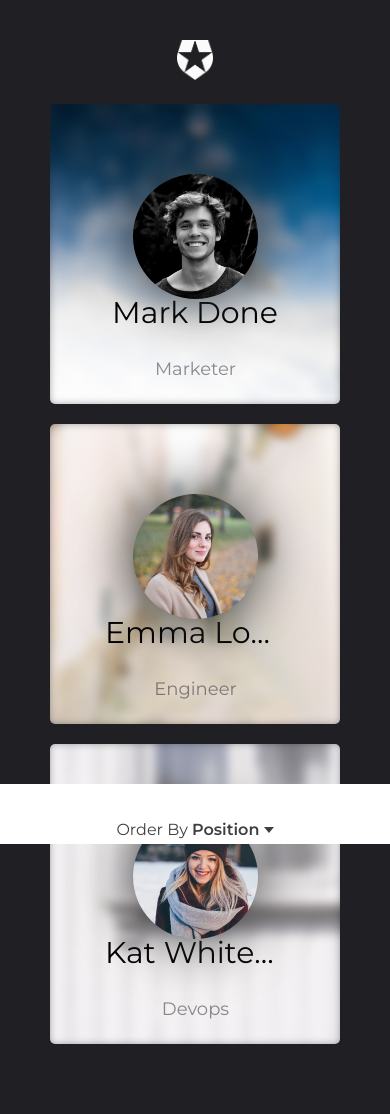
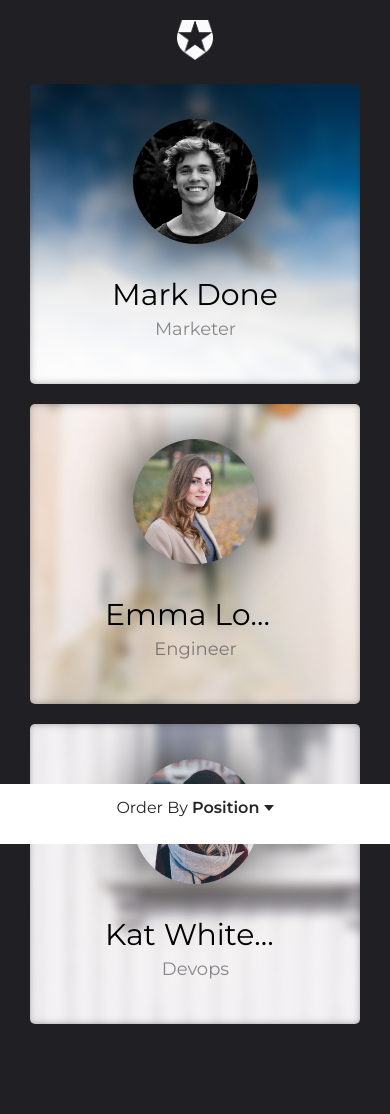
Before and after one commit to DashaDaria/ui-mock, a PHP site: page / in a window 390 px wide. After the commit the page ends 1024 px from the top, so only its background shows below. Run offline with PHP 8.4, Linux system fonts and the light colour scheme.

Commit message:
small pixel changes

```diff
--- a/style.css
+++ b/style.css
@@ -37,8 +37,8 @@ body {
 .navigation .order-filter p {
   position: relative;
   display: inline-block;
-  line-height: 60px;
-  opacity: 0.75;
+  line-height: 15px;
+  opacity: 0.85;
 
 }
 
@@ -146,12 +146,18 @@ body {
 }
 
 @media screen and (max-width: 820px) {
+
+  body {
+    margin: 20px 30px 50px 30px;
+  }
+
   .profile-container .profile .content .info .name p {
     display:inline-block;
     width:180px;
     white-space: nowrap;
     overflow:hidden !important;
     text-overflow: ellipsis;
+    margin-bottom: -12px;
   }
 
   .order-filter .caret {
@@ -159,14 +165,14 @@ body {
   }
 
   .profile-container .profile .content .avatar {
-    top: calc(50% - 80px);
+    top: calc(50% - 115px);
   }
 
   .profile-container .profile .content .info {
     text-align: center;
     margin: 0;
     width: 100%;
-    bottom: 10px;
+    bottom: 30px;
   }
 
   .navigation .logo {
```
